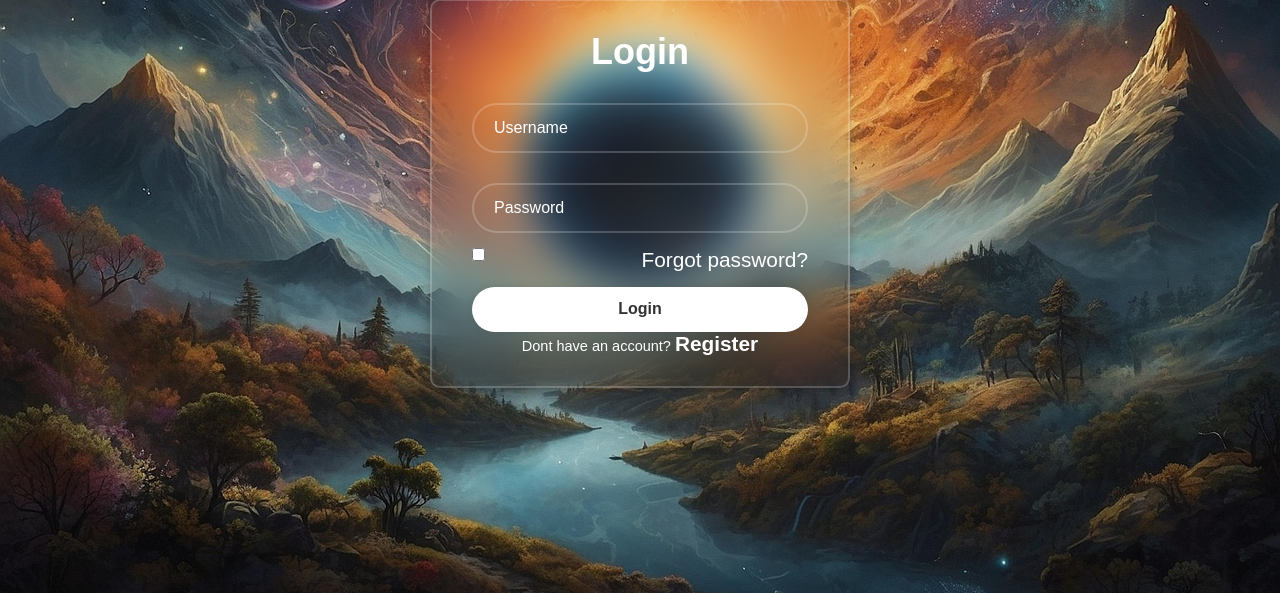
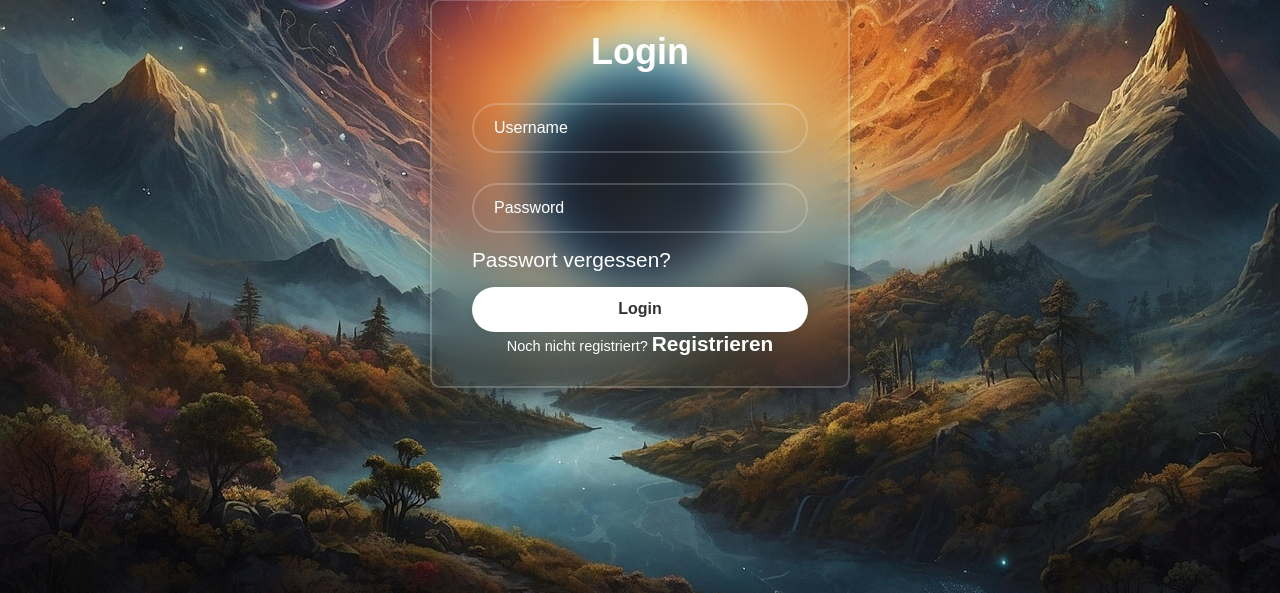
Before and after one commit to LarsOFinke/EternalGalaxyConquest, a Flask app: page / in a window 1280 px wide. Shown: the part 207-800 px from the top of the page. Run offline with Flask 3, Linux system fonts and the light colour scheme.

Commit message:
Small frontend refactoring

```diff
--- a/frontend/static/style/index.css
+++ b/frontend/static/style/index.css
@@ -1,4 +1,3 @@
-
 /* ### LOGIN-FORM ### */
 
 .wrapper {
--- a/frontend/templates/index.html
+++ b/frontend/templates/index.html
@@ -15,14 +15,14 @@
         </div>
 
         <div class="remember-forgot">
-            <label><input type="checkbox"></label>
-            <a href="#">Forgot password?</a>
+            <!-- <label><input type="checkbox"></label> -->
+            <a href="#">Passwort vergessen?</a>
         </div>
 
         <button type="submit" class="btn">Login</button>
 
         <div class="register-link">
-            <p>Dont have an account? <a href="#">Register</a></p>
+            <p>Noch nicht registriert? <a href="#">Registrieren</a></p>
         </div>
     </form>
 </div>
```
Also changed, not shown: frontend/static/style/base.css (+19 -17 lines).
